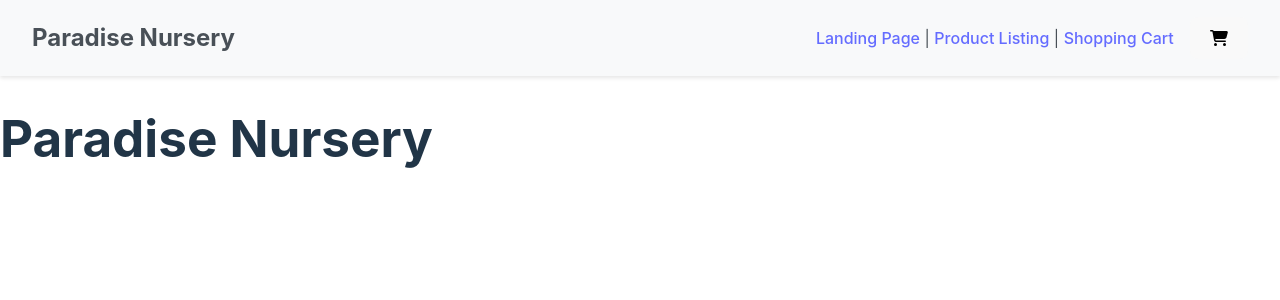
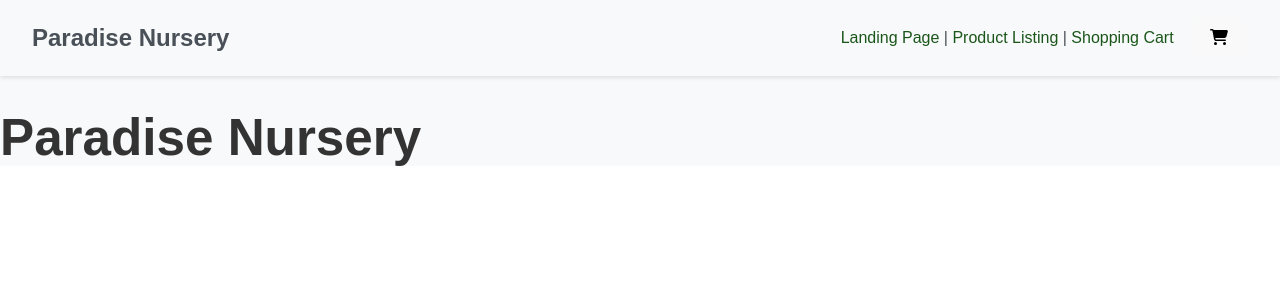
Before and after one commit to Atlessc/paradise-nursery, a React (Vite) app: page / in a window 1280 px wide. Shown: the top 300 px of the page. Built offline with nearby package versions, Linux system fonts and the light colour scheme.

Commit message:
Refactor CSS styles to use CSS variables for colors and font-family

```diff
--- a/src/index.css
+++ b/src/index.css
@@ -1,4 +1,14 @@
 :root {
+  --primary-color: #1A561A;
+  --secondary-color: #f8f9fa;
+  --accent-color: #DC143C;
+  --text-color: #333;
+  --font-family: Arial, sans-serif;
+
+  font-family: var(--font-family);
+  color: var(--text-color);
+  background-color: var(--secondary-color);
+
   font-family: Inter, system-ui, Avenir, Helvetica, Arial, sans-serif;
   line-height: 1.5;
   font-weight: 400;
@@ -13,21 +23,21 @@
   -moz-osx-font-smoothing: grayscale;
 }
 
-a {
-  font-weight: 500;
-  color: #646cff;
-  text-decoration: inherit;
-}
-a:hover {
-  color: #535bf2;
+body {
+  margin: 0;
+  padding: 0;
+  font-family: var(--font-family);
+  color: var(--text-color);
+  background-color: var(--secondary-color);
 }
 
-body {
-  margin: 0;
-  display: flex;
-  flex-direction: column;
-  min-width: 320px;
-  min-height: 100vh;
+a {
+  color: var(--primary-color);
+  text-decoration: none;
+}
+
+a:hover {
+  text-decoration: underline;
 }
 
 h1 {
@@ -42,12 +52,12 @@ button {
   font-size: 1em;
   font-weight: 500;
   font-family: inherit;
-  background-color: #1a1a1a;
+  background-color: --primary-color;
   cursor: pointer;
   transition: border-color 0.25s;
 }
 button:hover {
-  border-color: #646cff;
+  border-color: --secondary-color;
 }
 button:focus,
 button:focus-visible {
```
